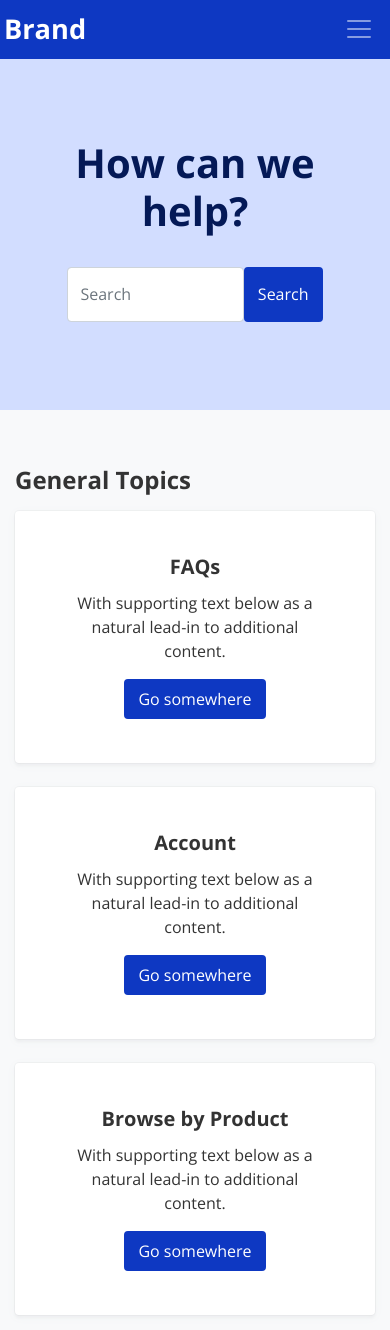
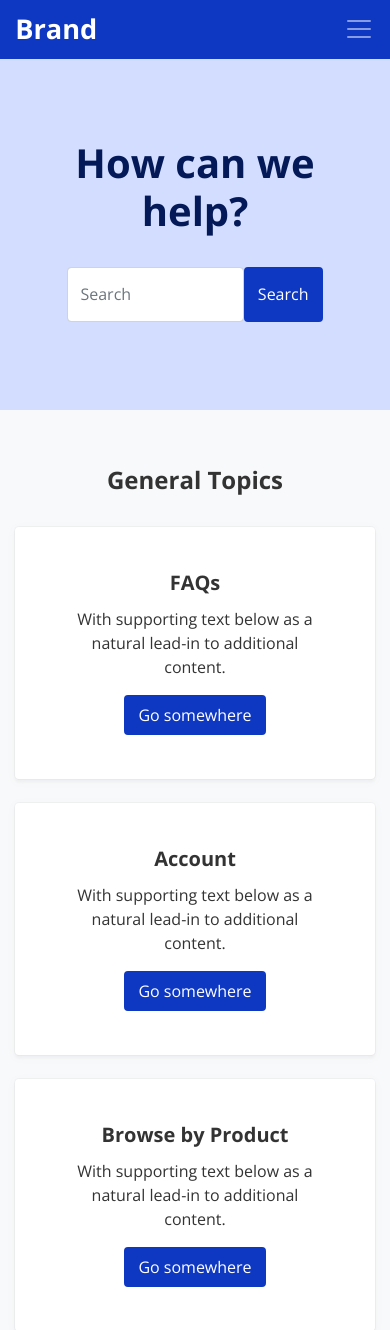
Before and after one commit to bdresser21/KnowledgeBase, a PHP site: page / in a window 390 px wide. Shown: the top 1330 px of the page. Run offline with PHP 8.4, Linux system fonts and the light colour scheme.

Commit message:
added breakpoint styles

```diff
--- a/css/style.css
+++ b/css/style.css
@@ -15,6 +15,8 @@ body {
   border: 2px solid #0e38c2;
   background-color: #0e38c2;
   color: white;
+  -webkit-transition: 0.3s;
+  transition: 0.3s;
 }
 
 .btn:hover {
@@ -34,6 +36,16 @@ body {
 
 .navbar-dark .navbar-toggler {
   border: 0px;
+}
+
+.navbar-dark .navbar-nav .nav-link {
+  color: rgba(255, 255, 255, 0.8);
+  -webkit-transition: 0.3s;
+  transition: 0.3s;
+}
+
+.navbar-dark .navbar-nav .nav-link:hover {
+  color: white;
 }
 
 /*header {
@@ -77,6 +89,22 @@ body {
   border: none;
 }
 
+/*Media Queries*/
+@media (max-width: 576px) {
+  .navbar-brand {
+    padding-left: .7rem;
+  }
+  h4 {
+    text-align: center;
+  }
+}
+
+@media (max-width: 768px) {
+  h4 {
+    text-align: center;
+  }
+}
+
 @media (min-width: 960px) {
   /*Fixes nav-item padding on large screens*/
   li.nav-item:not(:last-child) {
--- a/css/style.scss
+++ b/css/style.scss
@@ -22,6 +22,7 @@ body {
     border: 2px solid $medium-blue;
     background-color: $medium-blue ;
     color: white ;
+    transition: 0.3s ;
 
     &:hover {
         background-color: $dark-blue ;
@@ -43,6 +44,17 @@ body {
 .navbar-dark {
     .navbar-toggler {
         border: 0px ;
+    }
+
+    .navbar-nav {
+        .nav-link {
+            color: rgba(255,255,255, .8);
+            transition: 0.3s ;
+
+            &:hover {
+                color: white ;
+            }
+        }
     }
 
 }
@@ -89,7 +101,32 @@ body {
     }
 }
 
+
+
+
+
+/*Media Queries*/
+
+$breakpoint-small: 576px ;
+$breakpoint-medium: 768px ;
 $breakpoint-large: 960px ;
+
+@media (max-width: $breakpoint-small) {
+    .navbar-brand {
+        padding-left: .7rem;
+    }
+
+    h4 {
+        text-align: center;
+    }
+}
+
+@media (max-width: $breakpoint-medium) {
+
+    h4 {
+        text-align: center;
+    }
+}
 
 @media (min-width: $breakpoint-large) {
     /*Fixes nav-item padding on large screens*/
--- a/index.html
+++ b/index.html
@@ -40,7 +40,7 @@
     </header>
     <section id = "content-area" class = "container pt-4 pb-4 ">
         <!--Header Text-->
-        <h4 class = "pb-2">General Topics</h4>
+        <h4 class = "pb-4">General Topics</h4>
 
         <section class = "category-list">
             <div class="row text-center">
```
Also changed, not shown: img/redphone.jpg (added), 1 other file.
